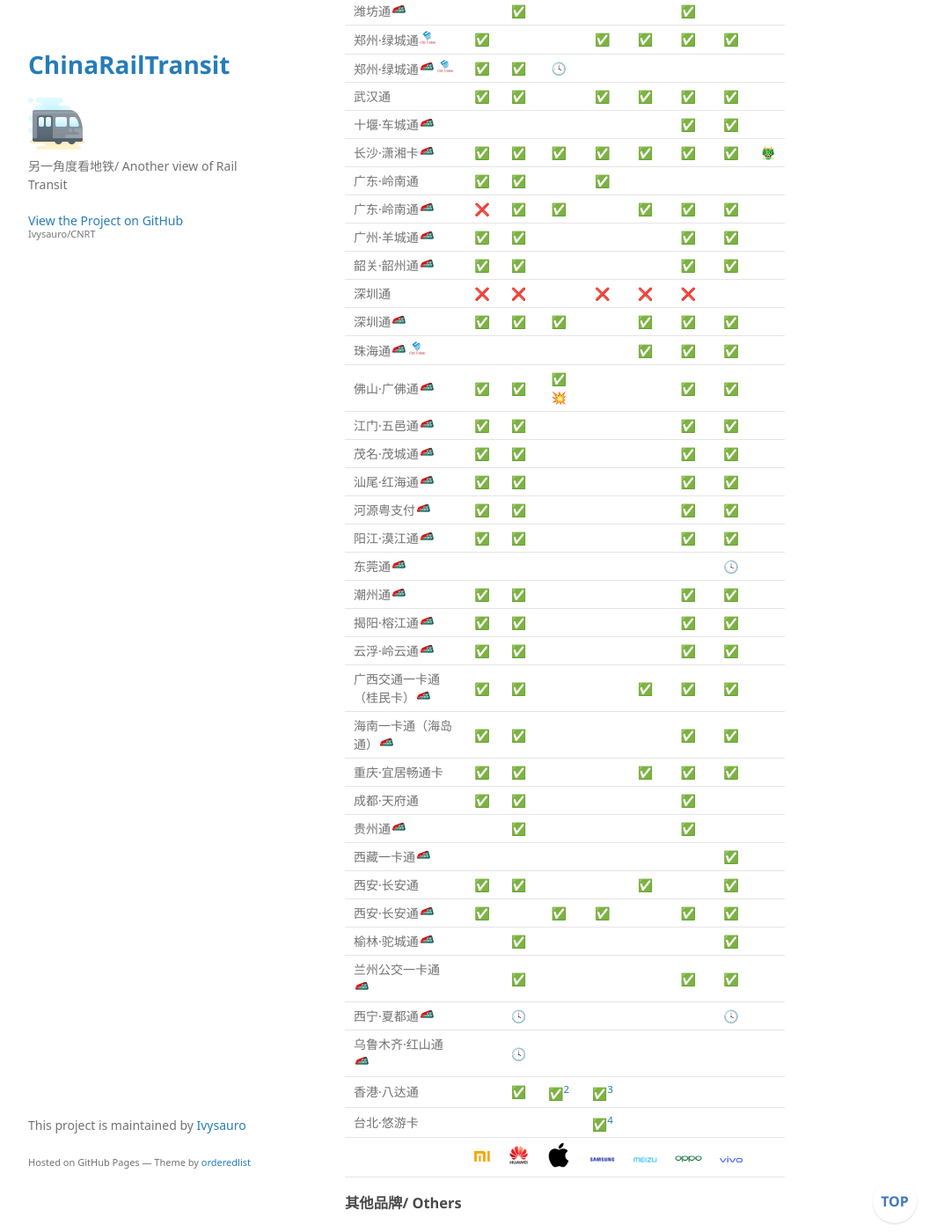
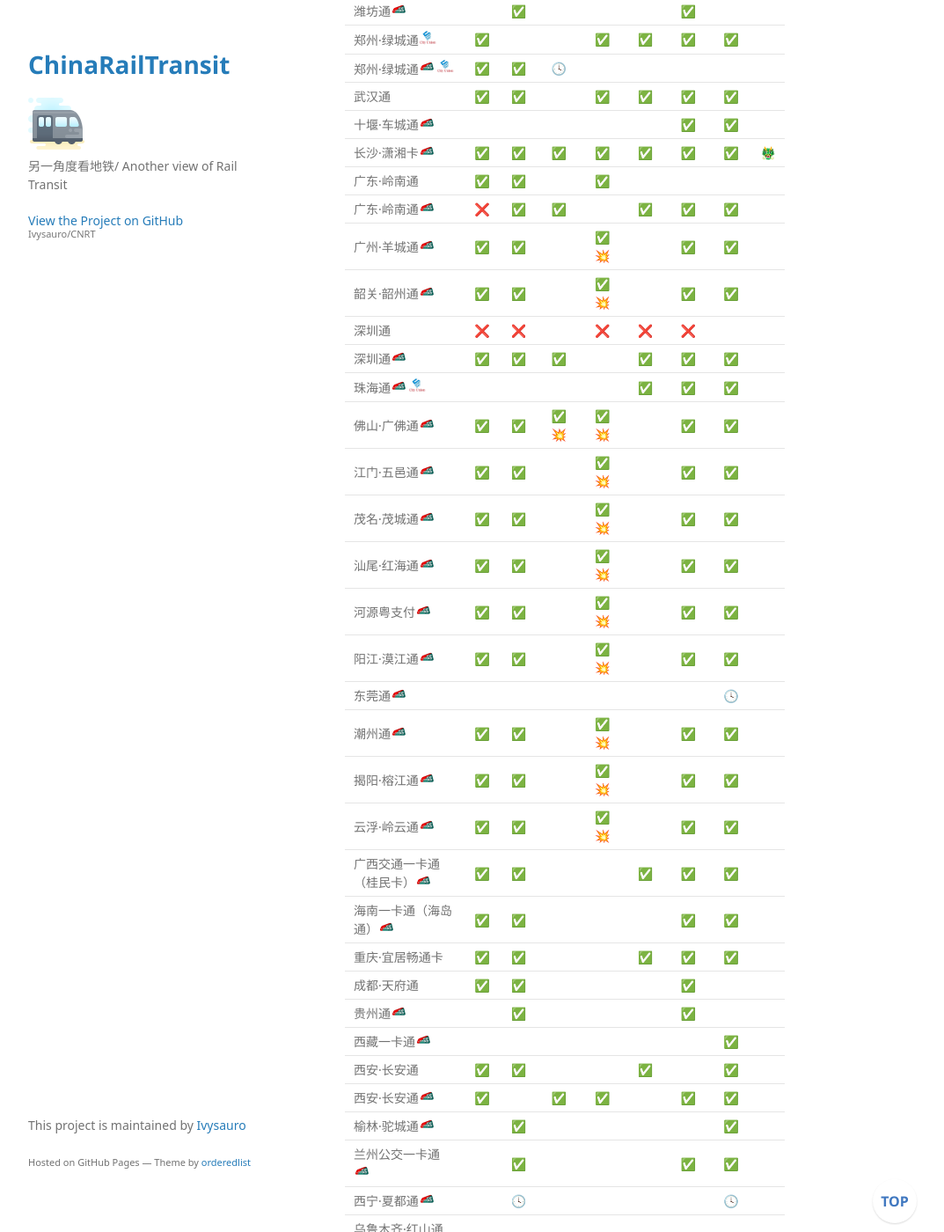
Before and after one commit to Ivysauro/CNRT, a Jekyll site: the page built from data/NFC.md, in a window 1280 px wide and 1400 px high, scrolled down 3350 px. Shown: the whole window at 88% size, without its empty margins (178-1251 px from the left). Built offline with Jekyll 4.4.1, drawn with Linux system fonts in a browser that asks for light colours; some web fonts are replaced; our own code applies the rules of GitHub Pages for plain Markdown files; a script that is not in the unit is left out.

Commit message:
🍊更新三星数据
三星上线一系列岭南通

```diff
--- a/data/NFC.md
+++ b/data/NFC.md
@@ -92,21 +92,21 @@
 | 长沙·潇湘卡<img src="https://raw.githubusercontent.com/Ivysauro/CNRT/master/images/T-Union.png" width="20" hegiht="20"> | ✅ | ✅ | ✅ | ✅ | ✅ | ✅ | ✅ | 🐲 |
 | 广东·岭南通 | ✅ | ✅ |  | ✅ |  |  |  |  |
 | 广东·岭南通<img src="https://raw.githubusercontent.com/Ivysauro/CNRT/master/images/T-Union.png" width="20" hegiht="20"> | ❌ | ✅ | ✅ |  | ✅ | ✅ | ✅ |  |
-| 广州·羊城通<img src="https://raw.githubusercontent.com/Ivysauro/CNRT/master/images/T-Union.png" width="20" hegiht="20"> | ✅ | ✅ |  |  |  | ✅ | ✅ |  |
-| 韶关·韶州通<img src="https://raw.githubusercontent.com/Ivysauro/CNRT/master/images/T-Union.png" width="20" hegiht="20"> | ✅ | ✅ |  |  |  | ✅ | ✅ |  |
+| 广州·羊城通<img src="https://raw.githubusercontent.com/Ivysauro/CNRT/master/images/T-Union.png" width="20" hegiht="20"> | ✅ | ✅ |  | ✅💥 |  | ✅ | ✅ |  |
+| 韶关·韶州通<img src="https://raw.githubusercontent.com/Ivysauro/CNRT/master/images/T-Union.png" width="20" hegiht="20"> | ✅ | ✅ |  | ✅💥 |  | ✅ | ✅ |  |
 | 深圳通 | ❌ | ❌ |  | ❌ | ❌ | ❌ |  |  |
 | 深圳通<img src="https://raw.githubusercontent.com/Ivysauro/CNRT/master/images/T-Union.png" width="20" hegiht="20"> | ✅ | ✅ | ✅ |  | ✅ | ✅ | ✅ |  |
 | 珠海通<img src="https://raw.githubusercontent.com/Ivysauro/CNRT/master/images/T-Union.png" width="20" hegiht="20"><img src="https://raw.githubusercontent.com/Ivysauro/CNRT/master/images/City Union.png" width="20" hegiht="20"> |  |  |  |  | ✅ | ✅ | ✅ |  |
-| 佛山·广佛通<img src="https://raw.githubusercontent.com/Ivysauro/CNRT/master/images/T-Union.png" width="20" hegiht="20"> | ✅ | ✅ | ✅💥 |  |  | ✅ | ✅ |  |
-| 江门·五邑通<img src="https://raw.githubusercontent.com/Ivysauro/CNRT/master/images/T-Union.png" width="20" hegiht="20"> | ✅ | ✅ |  |  |  | ✅ | ✅ |  |
-| 茂名·茂城通<img src="https://raw.githubusercontent.com/Ivysauro/CNRT/master/images/T-Union.png" width="20" hegiht="20"> | ✅ | ✅ |  |  |  | ✅ | ✅ |  |
-| 汕尾·红海通<img src="https://raw.githubusercontent.com/Ivysauro/CNRT/master/images/T-Union.png" width="20" hegiht="20"> | ✅ | ✅ |  |  |  | ✅ | ✅ |  |
-| 河源粤支付<img src="https://raw.githubusercontent.com/Ivysauro/CNRT/master/images/T-Union.png" width="20" hegiht="20"> | ✅ | ✅ |  |  |  | ✅ | ✅ |  |
-| 阳江·漠江通<img src="https://raw.githubusercontent.com/Ivysauro/CNRT/master/images/T-Union.png" width="20" hegiht="20"> | ✅ | ✅ |  |  |  | ✅ | ✅ |  |
+| 佛山·广佛通<img src="https://raw.githubusercontent.com/Ivysauro/CNRT/master/images/T-Union.png" width="20" hegiht="20"> | ✅ | ✅ | ✅💥 | ✅💥 |  | ✅ | ✅ |  |
+| 江门·五邑通<img src="https://raw.githubusercontent.com/Ivysauro/CNRT/master/images/T-Union.png" width="20" hegiht="20"> | ✅ | ✅ |  | ✅💥 |  | ✅ | ✅ |  |
+| 茂名·茂城通<img src="https://raw.githubusercontent.com/Ivysauro/CNRT/master/images/T-Union.png" width="20" hegiht="20"> | ✅ | ✅ |  | ✅💥 |  | ✅ | ✅ |  |
+| 汕尾·红海通<img src="https://raw.githubusercontent.com/Ivysauro/CNRT/master/images/T-Union.png" width="20" hegiht="20"> | ✅ | ✅ |  | ✅💥 |  | ✅ | ✅ |  |
+| 河源粤支付<img src="https://raw.githubusercontent.com/Ivysauro/CNRT/master/images/T-Union.png" width="20" hegiht="20"> | ✅ | ✅ |  | ✅💥 |  | ✅ | ✅ |  |
+| 阳江·漠江通<img src="https://raw.githubusercontent.com/Ivysauro/CNRT/master/images/T-Union.png" width="20" hegiht="20"> | ✅ | ✅ |  | ✅💥 |  | ✅ | ✅ |  |
 | 东莞通<img src="https://raw.githubusercontent.com/Ivysauro/CNRT/master/images/T-Union.png" width="20" hegiht="20"> | | | | | | | 🕓 |
-| 潮州通<img src="https://raw.githubusercontent.com/Ivysauro/CNRT/master/images/T-Union.png" width="20" hegiht="20"> | ✅ | ✅ |  |  |  | ✅ | ✅ |  |
-| 揭阳·榕江通<img src="https://raw.githubusercontent.com/Ivysauro/CNRT/master/images/T-Union.png" width="20" hegiht="20"> | ✅ | ✅ |  |  |  | ✅ | ✅ |  |
-| 云浮·岭云通<img src="https://raw.githubusercontent.com/Ivysauro/CNRT/master/images/T-Union.png" width="20" hegiht="20"> | ✅ | ✅ |  |  |  | ✅ | ✅ |  |
+| 潮州通<img src="https://raw.githubusercontent.com/Ivysauro/CNRT/master/images/T-Union.png" width="20" hegiht="20"> | ✅ | ✅ |  | ✅💥 |  | ✅ | ✅ |  |
+| 揭阳·榕江通<img src="https://raw.githubusercontent.com/Ivysauro/CNRT/master/images/T-Union.png" width="20" hegiht="20"> | ✅ | ✅ |  | ✅💥 |  | ✅ | ✅ |  |
+| 云浮·岭云通<img src="https://raw.githubusercontent.com/Ivysauro/CNRT/master/images/T-Union.png" width="20" hegiht="20"> | ✅ | ✅ |  | ✅💥 |  | ✅ | ✅ |  |
 | 广西交通一卡通（桂民卡）<img src="https://raw.githubusercontent.com/Ivysauro/CNRT/master/images/T-Union.png" width="20" hegiht="20"> | ✅ | ✅ |  |  | ✅ | ✅ | ✅ |  |
 | 海南一卡通（海岛通）<img src="https://raw.githubusercontent.com/Ivysauro/CNRT/master/images/T-Union.png" width="20" hegiht="20"> | ✅ | ✅ |  |  |  | ✅ | ✅ |  |
 | 重庆·宜居畅通卡 | ✅ | ✅ |  |  | ✅ | ✅ | ✅ |  |
```
